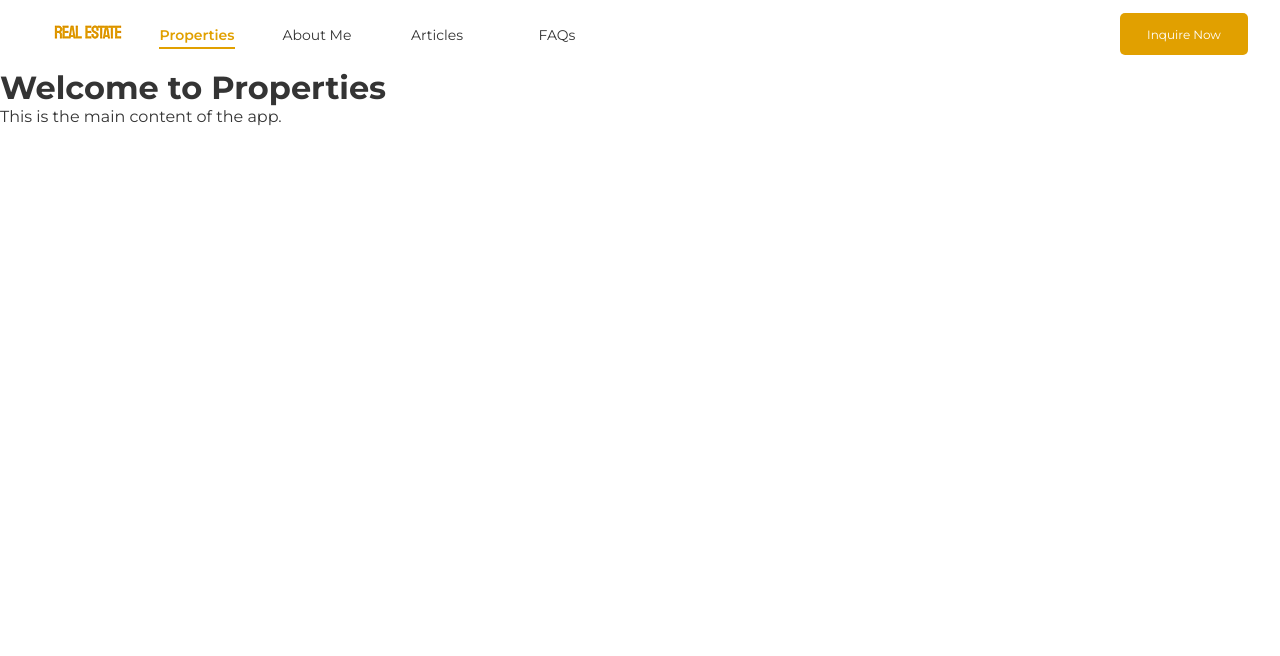
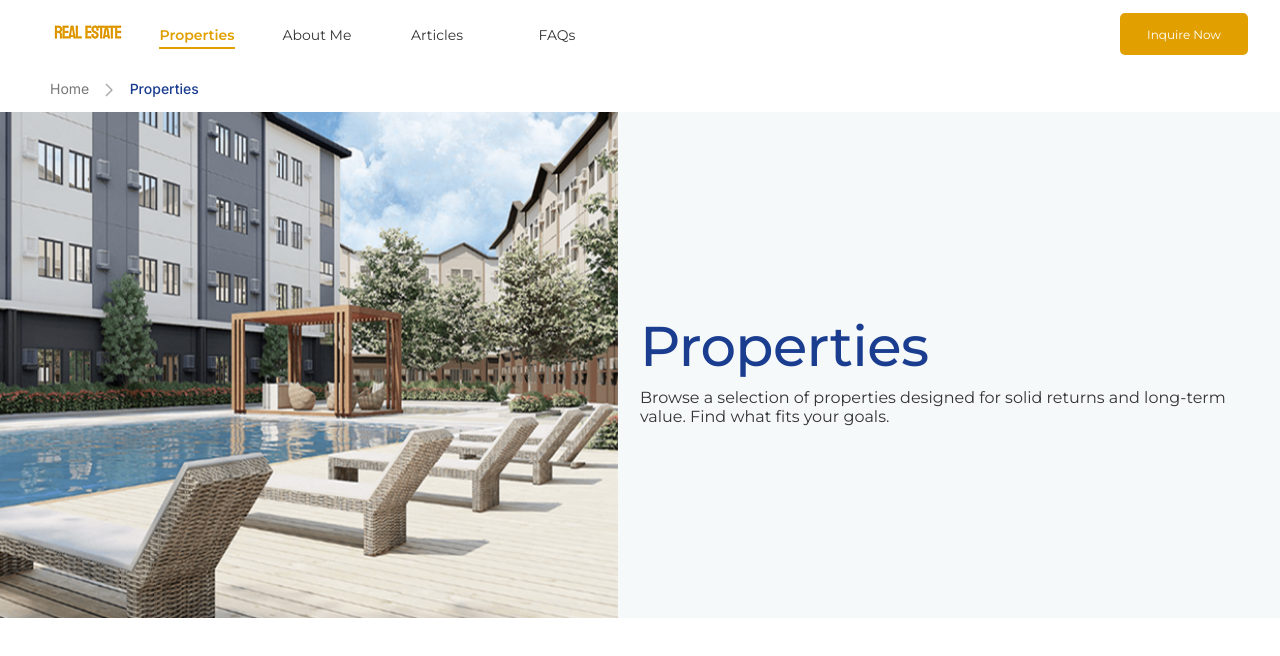
Before and after one commit to jaiibiason/smdc-lanoju, a React (Vite) app: page /smdc-lanoja/properties in a window 1280 px wide. Shown: the top 656 px of the page. Built offline with nearby package versions, Linux system fonts and the light colour scheme.

Commit message:
add breadcrumbs and properties header components with styles

```diff
--- /dev/null
+++ b/src/components/Crumbs.tsx
@@ -0,0 +1,22 @@
+import '.././App.css'
+import '.././css/Crumbs.css' // Adjust the path as necessary;
+import Arrow from '../assets/weui_arrow-outlined.svg'
+
+function Crumbs() {
+    return (
+        <div className="crumbs-container">
+            {(() => {
+            const home = "Home";
+            const properties = "Properties";
+
+            return (
+                <div>
+                <a className="crumb-link" href="/">{home}</a> <img src={Arrow} alt="arrow" className="crumb-icon" /> <a className="crumb-link-active" href="/properties">{properties}</a>
+                </div>
+            );
+            })()}
+        </div>
+      );
+}
+
+export default Crumbs
--- /dev/null
+++ b/src/css/Crumbs.css
@@ -0,0 +1,50 @@
+/* Container for the breadcrumbs */
+.crumbs-container {
+    display: flex;
+    align-items: center;
+    padding: 10px 50px;
+
+  }
+
+  /* Style for breadcrumb links */
+  .crumb-link {
+    text-decoration: none;
+    color: #1a3d8f; /* Primary color for links */
+    margin-right: 5px;
+    transition: color 0.3s ease;
+    width: 42px;
+    height: 24px;
+    font-family: 'Inter';
+    font-style: normal;
+    font-size: 14px;
+    line-height: 150%;
+    color: #777777;
+  }
+
+  .crumb-link:hover {
+    color: #0d2a6d; /* Darker shade on hover */
+  }
+
+  /* Style for the active breadcrumb link */
+  .crumb-link-active {
+    text-decoration: none;
+    margin-left: 5px;
+    /* Properties */
+    width: 85px;
+    height: 24px;
+    font-family: 'Inter';
+    font-style: normal;
+    font-weight: 500;
+    font-size: 14px;
+    line-height: 150%;
+    color: #1A3D8F;
+  }
+
+  /* Style for the arrow icon */
+  .crumb-icon {
+    width: 12px;
+    height: 24px;
+    margin: 0 5px;
+    vertical-align: middle;
+    opacity: 0.6; /* Slightly faded for subtlety */
+  }
--- /dev/null
+++ b/src/css/Properties.css
@@ -0,0 +1,69 @@
+.container {
+  display: flex;
+  flex-direction: row;
+  align-items: center;
+  justify-content: center;
+  background-color: #F5F9FA;
+}
+
+/* Left Section - Image */
+.image-section {
+  flex: 1;
+  width: 50%; /* Take up 50% of the screen width */
+  display: flex;
+  justify-content: center;
+  align-items: center;
+}
+
+.image-section img {
+  width: 100%; /* Make the image fill the section */
+  height: 100%; /* Ensure the image fills the height */
+  object-fit: cover; /* Maintain aspect ratio and cover the section */
+}
+
+/* Right Section - Text */
+.text-section {
+  flex: 1;
+  width: 50%; /* Take up 50% of the screen width */
+  padding: 20px;
+  text-align: left;
+  font-family: 'Montserrat', sans-serif;
+}
+
+.text-section h2 {
+  /* Properties */
+  width: 290px;
+  height: 84px;
+  font-size: 56px;
+  line-height: 150%;
+  letter-spacing: -0.011em;
+  font-weight: 500;
+  color: #1A3D8F;
+}
+
+.text-section p {
+  gap: 10px;
+  align-self: stretch;
+}
+
+/* Responsive Design */
+@media (max-width: 768px) {
+  .container {
+    flex-direction: column;
+    text-align: center;
+    height: auto; /* Adjust height for smaller screens */
+  }
+
+  .text-section {
+    text-align: center;
+    width: 100%; /* Full width for smaller screens */
+  }
+
+  .image-section {
+    width: 100%; /* Full width for smaller screens */
+  }
+
+  .image-section img {
+    height: auto; /* Adjust image height for smaller screens */
+  }
+}
--- a/src/pages/Properties.tsx
+++ b/src/pages/Properties.tsx
@@ -1,15 +1,14 @@
 import '.././App.css'
+import PropertiesHeader from '../sections/PropertiesHeader'
+import Crumbs from '../components/Crumbs' // Adjust the path as necessary
 
 function Properties() {
-
-  return (
-      <>
-        <main>
-          <h1>Welcome to Properties</h1>
-          <p>This is the main content of the app.</p>
-        </main>
-      </>
-  )
+    return (
+        <div>
+          <Crumbs />
+          <PropertiesHeader />
+        </div>
+      );
 }
 
 export default Properties
--- /dev/null
+++ b/src/sections/PropertiesHeader.tsx
@@ -0,0 +1,25 @@
+import React from "react";
+import HeaderImg from '../assets/temp_prptHeader.png'
+import "../css/Properties.css"; // Import styles
+
+const PropertiesHeader: React.FC = () => {
+  return (
+    <div className="container">
+      {/* Left Section - Image */}
+      <div className="image-section">
+        <img
+          src={HeaderImg}
+          alt="Example"
+        />
+      </div>
+
+      {/* Right Section - Text */}
+      <div className="text-section">
+        <h2>Properties</h2>
+        <p>Browse a selection of properties designed for solid returns and long-term value. Find what fits your goals.</p>
+      </div>
+    </div>
+  );
+};
+
+export default PropertiesHeader;
```
Also changed, not shown: src/assets/temp_prptHeader.png (added), src/assets/weui_arrow-outlined.svg (added).
